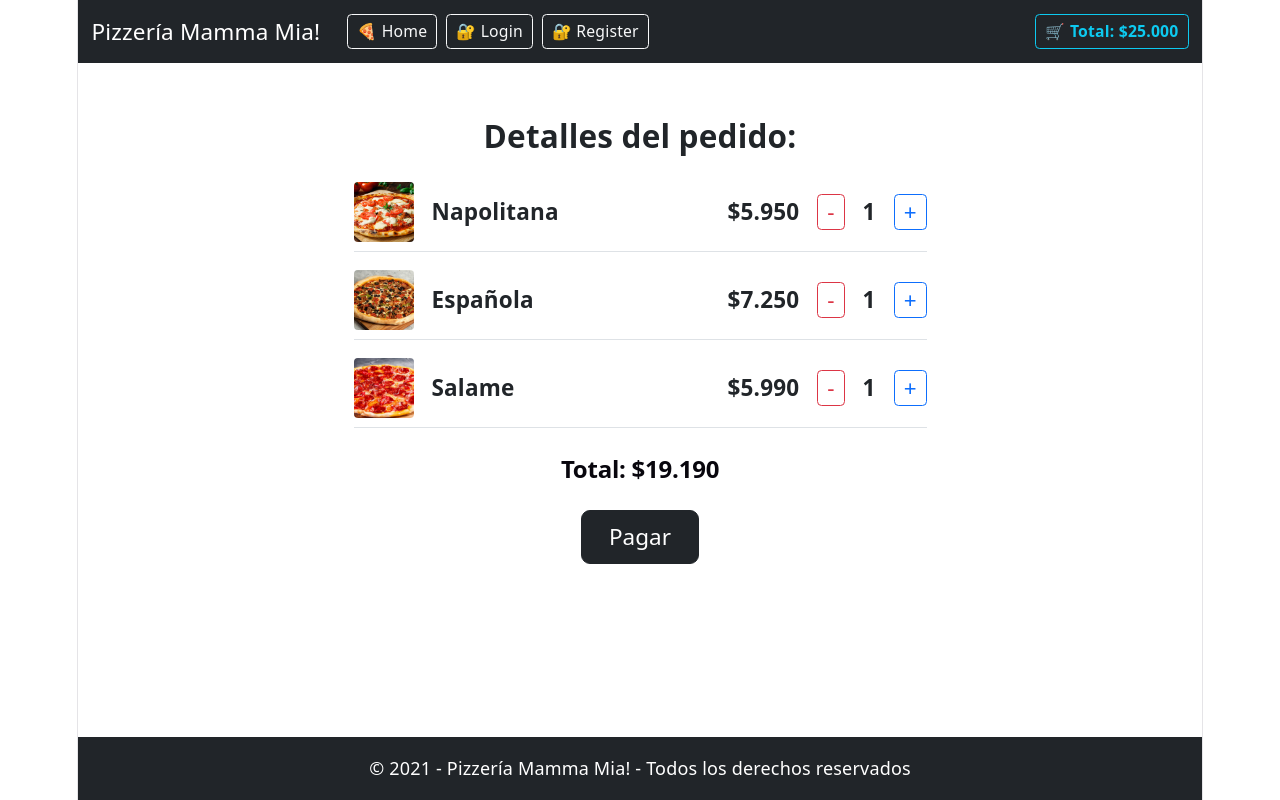
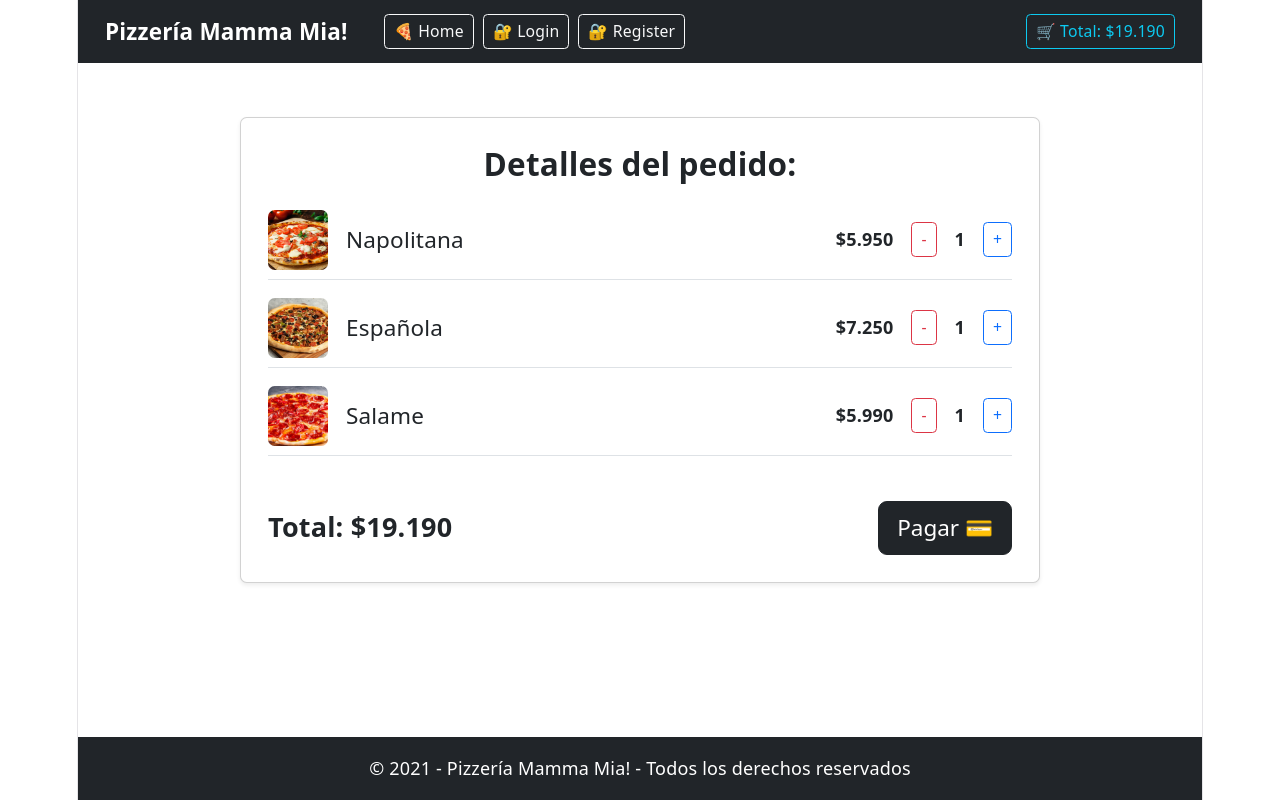
Before and after one commit to SergioDN91/PizzeriaMammaMia, a React (Vite) app: page /cart in a window 1280 px wide. Built offline with nearby package versions, Linux system fonts and the light colour scheme.

Commit message:
desarrollo hito 6

```diff
--- a/src/components/CardPizza.jsx
+++ b/src/components/CardPizza.jsx
@@ -1,11 +1,13 @@
+import { useCart } from '../context/CartContext';
 import { formatTotal } from '../utils/formatUtils';
+
+// Importa tus imágenes locales
 import imgNapolitana from '../assets/img/napolitana.jpg';
 import imgEspanola from '../assets/img/española.jpg';
 import imgPepperoni from '../assets/img/pepperoni.jpg';
 import imgCuatroEstaciones from '../assets/img/cuatroestaciones.jpg';
 import imgBacon from '../assets/img/bacon.jpg';
-import imgPolloBBQ from '../assets/img/pollobbq.jpg';
-
+import imgPolloBbq from '../assets/img/pollobbq.jpg';
 
 const localImages = {
   p001: imgNapolitana,
@@ -13,8 +15,7 @@ const localImages = {
   p003: imgPepperoni,
   p004: imgCuatroEstaciones,
   p005: imgBacon,
-  p006: imgPolloBBQ,
-
+  p006: imgPolloBbq,
   napolitana: imgNapolitana,
   española: imgEspanola,
   espanola: imgEspanola,
@@ -22,15 +23,15 @@ const localImages = {
   pepperoni: imgPepperoni,
   "cuatro estaciones": imgCuatroEstaciones,
   bacon: imgBacon,
-  "pollo picante": imgPolloBBQ,
-  "pollo bbq": imgPolloBBQ,
+  "pollo picante": imgPolloBbq,
+  "pollo bbq": imgPolloBbq,
 };
 
-const CardPizza = ({ id, name, price, ingredients, img }) => {
+const CardPizza = ({ pizza }) => {
+  const { addToCart } = useCart(); // <-- Hook del contexto
 
+  const { id, name, price, ingredients, img } = pizza;
   const pizzaImage = localImages[id] || localImages[name?.toLowerCase()] || img || imgNapolitana;
-
-
   const displayName = name?.toLowerCase() === 'pollo picante' ? 'pollo bbq' : name;
 
   return (
@@ -62,7 +63,12 @@ const CardPizza = ({ id, name, price, ingredients, img }) => {
           </h4>
           <div className="d-flex justify-content-around">
             <button className="btn btn-outline-dark btn-sm">Ver Más 👀</button>
-            <button className="btn btn-dark btn-sm">Añadir 🛒</button>
+            <button
+              className="btn btn-dark btn-sm"
+              onClick={() => addToCart(pizza)} // <-- Dispara la acción de añadir
+            >
+              Añadir 🛒
+            </button>
           </div>
         </div>
       </div>
--- a/src/components/Navbar.jsx
+++ b/src/components/Navbar.jsx
@@ -1,41 +1,24 @@
 import { Link } from 'react-router-dom';
+import { useCart } from '../context/CartContext';
 import { formatTotal } from '../utils/formatUtils';
 
 const Navbar = () => {
-  const total = 25000;
-  const token = false;
+  const { total } = useCart(); // <-- Consumimos el total global
 
   return (
-    <nav className="navbar navbar-expand-lg navbar-dark bg-dark sticky-top">
-      <div className="container">
-        <Link className="navbar-brand me-4" to="/">Pizzería Mamma Mia!</Link>
-        <button className="navbar-toggler" type="button" data-bs-toggle="collapse" data-bs-target="#navbarNav">
-          <span className="navbar-toggler-icon"></span>
-        </button>
+    <nav className="navbar navbar-expand-lg navbar-dark bg-dark px-4">
+      <Link className="navbar-brand fw-bold" to="/">Pizzería Mamma Mia!</Link>
 
-        <div className="collapse navbar-collapse" id="navbarNav">
-          <div className="navbar-nav me-auto mb-2 mb-lg-0 d-flex gap-2">
+      <div className="d-flex justify-content-between w-100 align-items-center ms-3">
+        <div className="d-flex gap-2">
           <Link to="/" className="btn btn-outline-light btn-sm">🍕 Home</Link>
-
-            {token ? (
-              <>
-                <Link to="/profile" className="btn btn-outline-light btn-sm">🔓 Profile</Link>
-                <button className="btn btn-outline-light btn-sm">🔒 Logout</button>
-              </>
-            ) : (
-              <>
           <Link to="/login" className="btn btn-outline-light btn-sm">🔐 Login</Link>
           <Link to="/register" className="btn btn-outline-light btn-sm">🔐 Register</Link>
-              </>
-            )}
         </div>
 
-          <div className="d-flex">
-            <Link to="/cart" className="btn btn-outline-info btn-sm fw-bold">
+        <Link to="/cart" className="btn btn-outline-info btn-sm">
           🛒 Total: ${formatTotal(total)}
         </Link>
-          </div>
-        </div>
       </div>
     </nav>
   );
--- /dev/null
+++ b/src/context/CartContext.jsx
@@ -0,0 +1,67 @@
+import { createContext, useState, useContext } from 'react';
+import { pizzaCart as initialPizzas } from '../data/pizzas';
+
+const CartContext = createContext();
+
+export const CartProvider = ({ children }) => {
+
+  const [cart, setCart] = useState(initialPizzas || []);
+
+
+  const addToCart = (pizza) => {
+    const existingIndex = cart.findIndex((item) => item.id === pizza.id);
+
+    if (existingIndex >= 0) {
+
+      const updatedCart = [...cart];
+      updatedCart[existingIndex].count += 1;
+      setCart(updatedCart);
+    } else {
+      setCart([...cart, { ...pizza, count: 1 }]);
+    }
+  };
+
+
+  const increaseCount = (id) => {
+    setCart(
+      cart.map((item) =>
+        item.id === id ? { ...item, count: item.count + 1 } : item
+      )
+    );
+  };
+
+
+  const decreaseCount = (id) => {
+    setCart(
+      cart
+        .map((item) =>
+          item.id === id ? { ...item, count: item.count - 1 } : item
+        )
+        .filter((item) => item.count > 0)
+    );
+  };
+
+
+  const calculateTotal = () => {
+    return cart.reduce((total, item) => total + item.price * item.count, 0);
+  };
+
+  return (
+    <CartContext.Provider
+      value={{
+        cart,
+        addToCart,
+        increaseCount,
+        decreaseCount,
+        total: calculateTotal(),
+      }}
+    >
+      {children}
+    </CartContext.Provider>
+  );
+};
+
+
+export const useCart = () => {
+  return useContext(CartContext);
+};
--- a/src/main.jsx
+++ b/src/main.jsx
@@ -1,14 +1,17 @@
-import React from 'react'
-import ReactDOM from 'react-dom/client'
-import { BrowserRouter } from 'react-router-dom'
-import App from './App.jsx'
-import 'bootstrap/dist/css/bootstrap.min.css'
-import './index.css'
+import React from 'react';
+import ReactDOM from 'react-dom/client';
+import { BrowserRouter } from 'react-router-dom';
+import App from './App.jsx';
+import 'bootstrap/dist/css/bootstrap.min.css';
+import './index.css';
+import { CartProvider } from './context/CartContext.jsx';
 
 ReactDOM.createRoot(document.getElementById('root')).render(
   <React.StrictMode>
     <BrowserRouter>
-      <App />
+      <CartProvider>
+        <App />
+      </CartProvider>
     </BrowserRouter>
-  </React.StrictMode>,
-)
+  </React.StrictMode>
+);
--- a/src/pages/Cart.jsx
+++ b/src/pages/Cart.jsx
@@ -1,81 +1,41 @@
-import { useState } from 'react';
-// IMPORTANTE: Asegúrate de importar la variable con el nombre que usas abajo
-import { pizzaCart as initialCart } from '../data/pizzas'; // <-- Ajustado
-import { formatTotal } from '../utils/formatUtils';           // <-- Ajustado
+import { useCart } from '../context/CartContext';
+import { formatTotal } from '../utils/formatUtils';
 
 const Cart = () => {
-  // ... resto del código ...
-
-  const [cart, setCart] = useState(initialCart);
-
-
-  const increaseQuantity = (id) => {
-    const updatedCart = cart.map((item) =>
-      item.id === id ? { ...item, count: item.count + 1 } : item
-    );
-    setCart(updatedCart);
-  };
-
-
-  const decreaseQuantity = (id) => {
-    const updatedCart = cart
-      .map((item) => (item.id === id ? { ...item, count: item.count - 1 } : item))
-      .filter((item) => item.count > 0);
-    setCart(updatedCart);
-  };
-
-
-  const totalAmount = cart.reduce((total, item) => total + item.price * item.count, 0);
+  const { cart, increaseCount, decreaseCount, total } = useCart();
 
   return (
-    <div className="container my-5 flex-grow-1" style={{ maxWidth: '600px' }}>
+    <div className="container my-5 flex-grow-1">
+      <div className="card p-4 shadow-sm" style={{ maxWidth: '800px', margin: '0 auto' }}>
         <h3 className="mb-4 fw-bold">Detalles del pedido:</h3>
 
         {cart.length === 0 ? (
-        <p className="text-muted fs-5">Tu carrito está vacío.</p>
+          <p className="text-center my-4 fs-5">El carrito está vacío 🍕</p>
         ) : (
           <>
-          <div className="d-flex flex-column gap-3 mb-4">
-            {cart.map((item) => (
-              <div key={item.id} className="d-flex align-items-center justify-content-between border-bottom pb-2">
+            {cart.map((pizza) => (
+              <div key={pizza.id} className="d-flex align-items-center justify-content-between mb-3 border-bottom pb-2">
                 <div className="d-flex align-items-center gap-3">
-                  <img
-                    src={item.img}
-                    alt={item.name}
-                    style={{ width: '60px', height: '60px', objectFit: 'cover', borderRadius: '4px' }}
-                  />
-                  <span className="fs-5 text-capitalize fw-semibold">{item.name}</span>
+                  <img src={pizza.img} alt={pizza.name} style={{ width: '60px', height: '60px', objectFit: 'cover' }} className="rounded" />
+                  <h5 className="mb-0 text-capitalize">{pizza.name}</h5>
                 </div>
 
                 <div className="d-flex align-items-center gap-3">
-                  <span className="fs-5 fw-bold text-dark">${formatTotal(item.price)}</span>
-
-
-                  <button
-                    className="btn btn-outline-danger btn-sm px-2 py-0 fs-5"
-                    onClick={() => decreaseQuantity(item.id)}
-                  >
-                    -
-                  </button>
-
-                  <span className="fs-5 fw-bold">{item.count}</span>
-
-
-                  <button
-                    className="btn btn-outline-primary btn-sm px-2 py-0 fs-5"
-                    onClick={() => increaseQuantity(item.id)}
-                  >
-                    +
-                  </button>
+                  <span className="fw-bold">${formatTotal(pizza.price * pizza.count)}</span>
+                  <button className="btn btn-outline-danger btn-sm px-2" onClick={() => decreaseCount(pizza.id)}>-</button>
+                  <span className="fw-bold">{pizza.count}</span>
+                  <button className="btn btn-outline-primary btn-sm px-2" onClick={() => increaseCount(pizza.id)}>+</button>
                 </div>
               </div>
             ))}
+
+            <div className="d-flex justify-content-between align-items-center mt-4">
+              <h4 className="fw-bold mb-0">Total: ${formatTotal(total)}</h4>
+              <button className="btn btn-dark btn-lg">Pagar 💳</button>
             </div>
-
-          <h2 className="fw-bold my-4">Total: ${formatTotal(totalAmount)}</h2>
-          <button className="btn btn-dark btn-lg px-4">Pagar</button>
           </>
         )}
+      </div>
     </div>
   );
 };
--- a/src/pages/Home.jsx
+++ b/src/pages/Home.jsx
@@ -26,13 +26,8 @@ const Home = () => {
         <div className="row g-4 justify-content-center">
           {pizzas.map((pizza) => (
             <div className="col-12 col-md-4" key={pizza.id}>
-              <CardPizza
-                id={pizza.id}
-                name={pizza.name}
-                price={pizza.price}
-                ingredients={pizza.ingredients}
-                img={pizza.img}
-              />
+
+              <CardPizza pizza={pizza} />
             </div>
           ))}
         </div>
```
Lines whose indentation alone changed are shown as unchanged.
